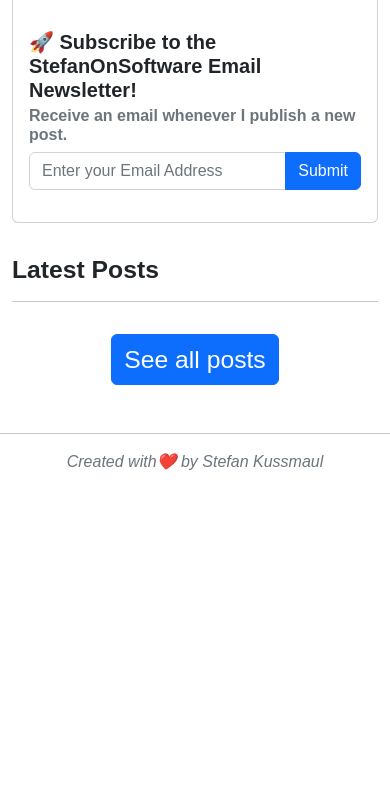
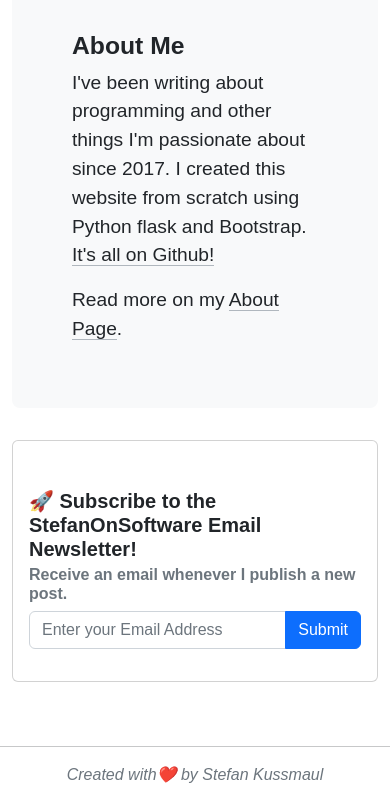
Before and after one commit to Stefan4472/Stefans-Blog, a Python web app: template stefan-on-software/stefan_on_software/templates/blog/index.html in a window 390 px wide. Shown: the part 600-1403 px from the top of the page. Before the commit the page ends 1070 px from the top, so only its background shows below. Run offline with Jinja, Linux system fonts and the light colour scheme; the template is opened without the code that fills it, so the values that code supplies are empty.

Commit message:
Add "About Me" section to home page.
Also removed the "Hello World, Goodbye Wordpress" banner which has been there forever.

```diff
--- a/stefan-on-software/stefan_on_software/templates/blog/index.html
+++ b/stefan-on-software/stefan_on_software/templates/blog/index.html
@@ -11,13 +11,6 @@
 {# `page_meta`: page metadata. #}
 
 {% block content %}
-<div class="p-5 bg-light rounded-3">
-    <div class="container-fluid text-center">
-        <h3>Welcome to Stefan's blog.</h3>
-        <p>I write about programming and other things I'm passionate about. This website was written from scratch using Python flask and is open source. <a href="https://github.com/Stefan4472/Stefans-Blog">See it on Github</a>.</p>
-    </div>
-</div>
-
 <!-- "What are you interested in" component, which displays a clickable badge for each tag. -->
 <h3 class="text-center">What are you interested in?</h3>
 <!-- Display tags in rows of 5. Only show complete rows (use truncated division). -->
@@ -40,14 +33,12 @@
 {% endfor %}
 
 {% if featured_posts %}
-<h2>Featured Posts</h2>
+<h2>Featured</h2>
 <hr/>
 {{ posts_carousel.make_carousel(featured_posts, "featured-posts-carousel") }}
 {% endif %}
 
-{% include "blog/register_email.html" %}
-
-<h2>Latest Posts</h2>
+<h2>Latest</h2>
 <hr/>
 {% for post in recent_posts %}
 {{ post_widget.make_widget(post) }}
@@ -57,4 +48,28 @@
     <a href="{{ url_for('blog.posts_page') }}" class="btn btn-primary m-3 fs-2">See all posts</a>
 </div>
 
+<hr>
+<div class="p-5 bg-light rounded-3">
+    <div class="container-fluid">
+        <div class="row">
+            <div class="col-md-4">
+                <img class="w-100" src="{{ url_for('static', filename='stefan_kussmaul.jpg') }}"
+                     alt="Stefan Kussmaul, 2019">
+            </div>
+            <div class="col-md-8">
+                <h2>About Me</h2>
+                <p>I've been writing about programming and other things I'm passionate about since 2017. I created this
+                    website from scratch using Python flask and Bootstrap. <a
+                            href="https://github.com/Stefan4472/Stefans-Blog">It's all on Github!</a></p>
+                <p>Read more on my <a href="{{ url_for('blog.about_page') }}">About Page</a>.</p>
+
+            </div>
+        </div>
+    </div>
+</div>
+
+<div class="p-3"></div>
+{% include "blog/register_email.html" %}
+<div class="p-3"></div>
+
 {% endblock %}
```
